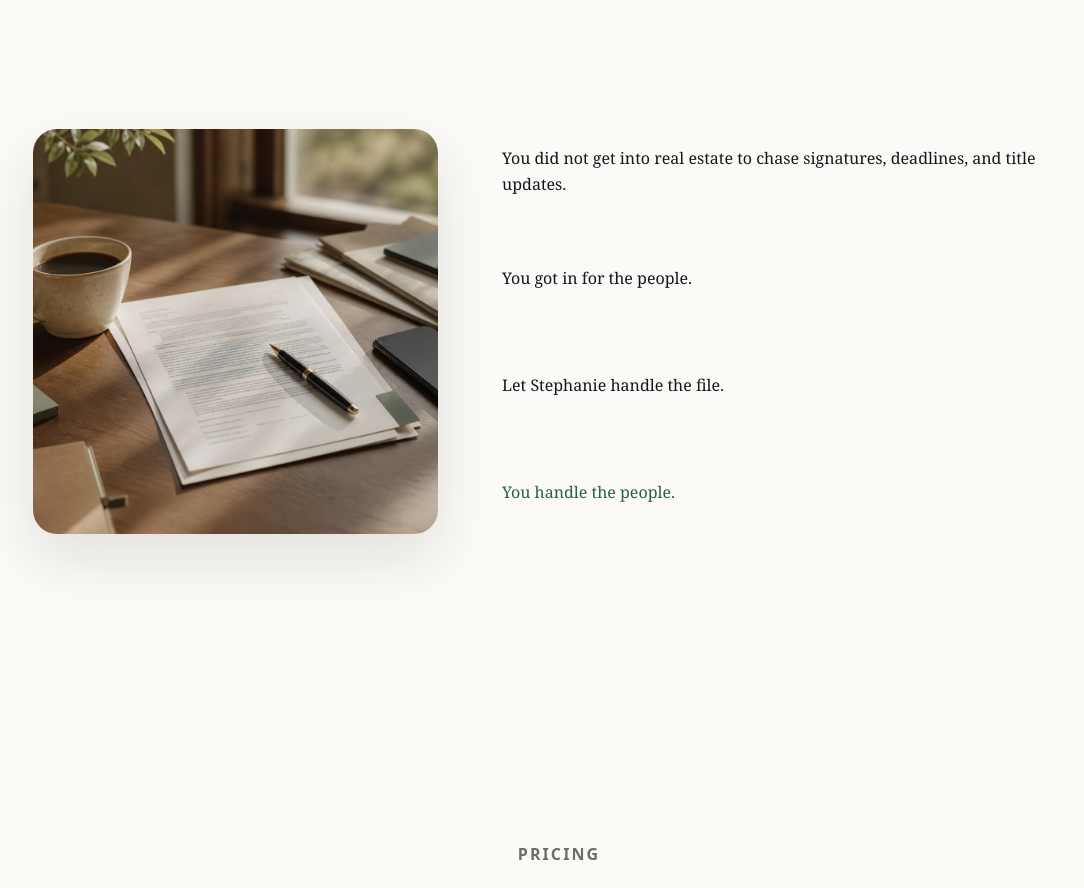
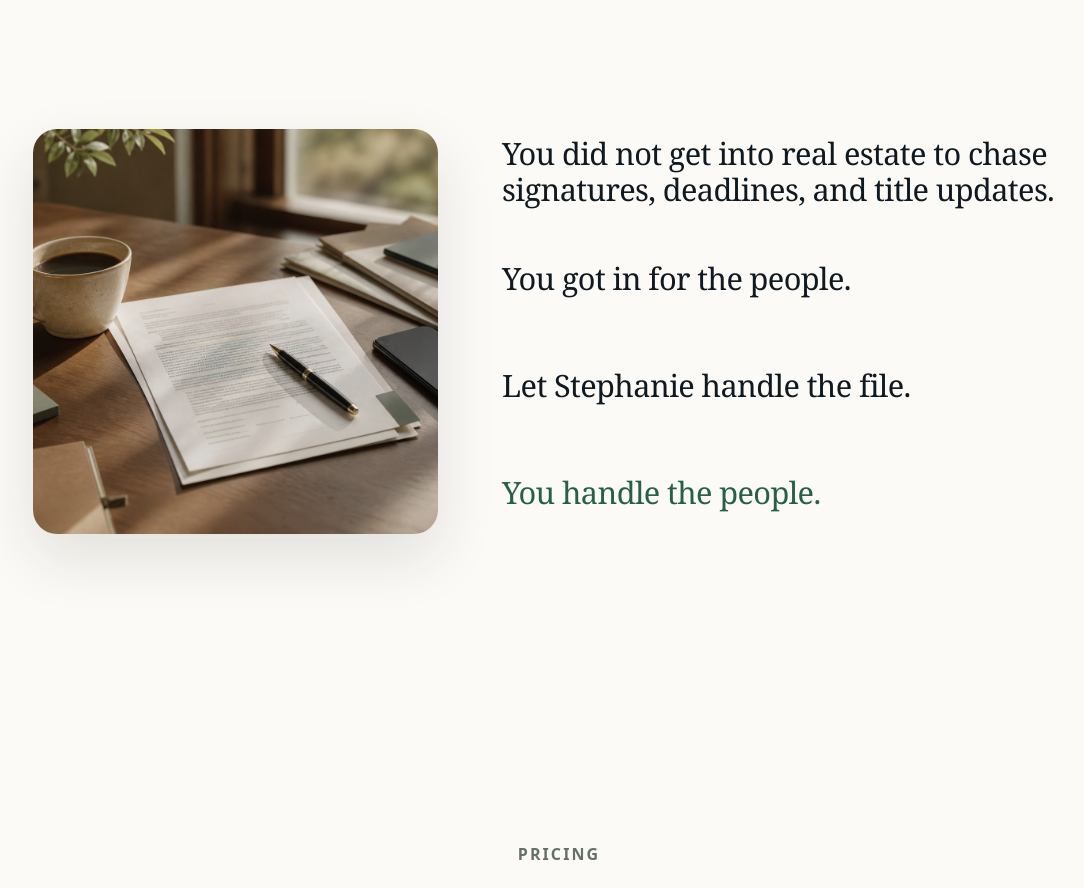
Before and after one commit to spak2005/tc_experiment, a Next.js app: page / in a window 1280 px wide. Shown: the part 5740-6628 px from the top of the page, without its empty margins (81-1165 px from the left). Built offline with nearby package versions, Linux system fonts and the light colour scheme; no server answers.

Commit message:
Improve promise section readability

```diff
--- a/src/app/globals.css
+++ b/src/app/globals.css
@@ -603,8 +603,9 @@ img {
   color: var(--landing-ink);
   display: flex;
   font-family: Georgia, "Times New Roman", serif;
-  font-size: 1rem;
-  line-height: 1.65;
+  font-size: clamp(1.55rem, 2.4vw, 2.35rem);
+  line-height: 1.18;
+  letter-spacing: -0.02em;
 }
 
 .promise-copy .promise-line:last-child {
```
